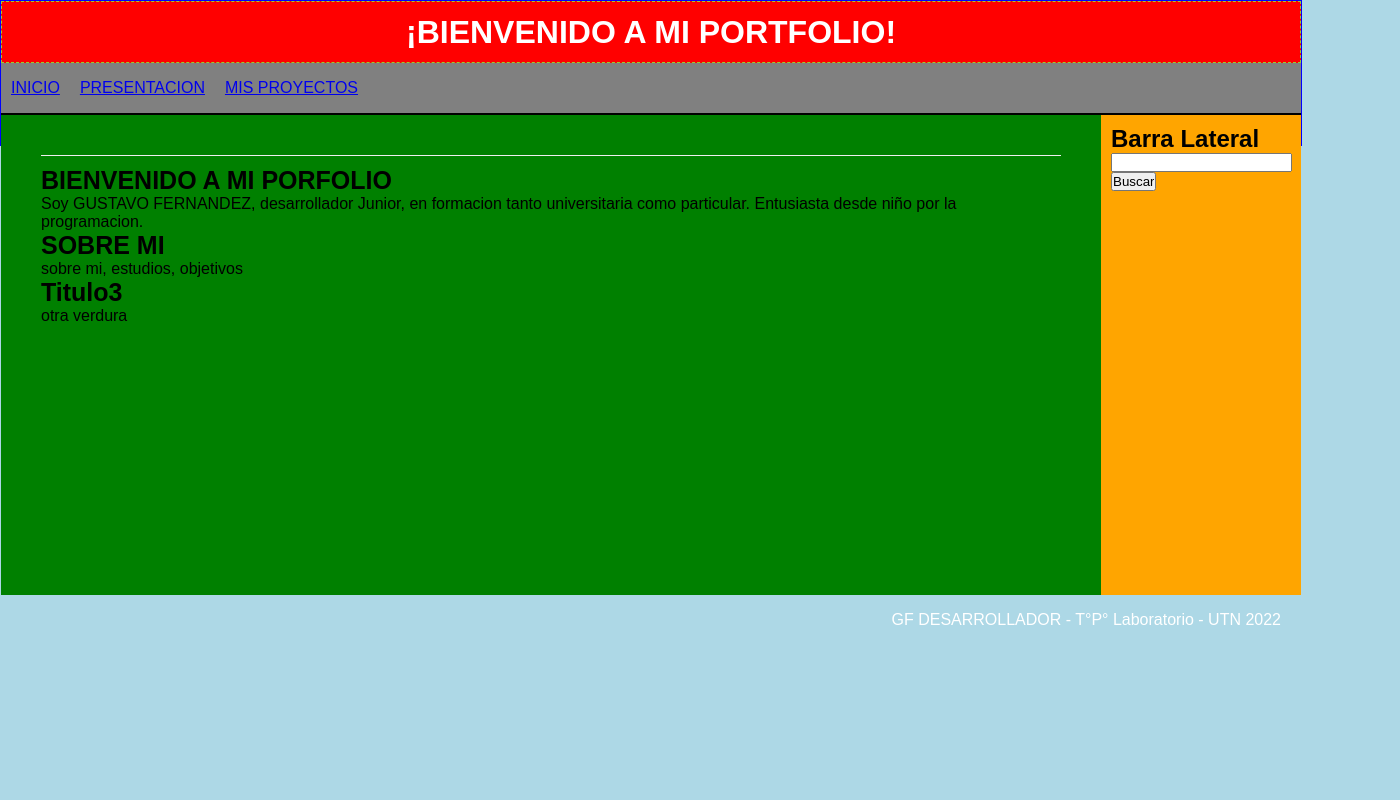
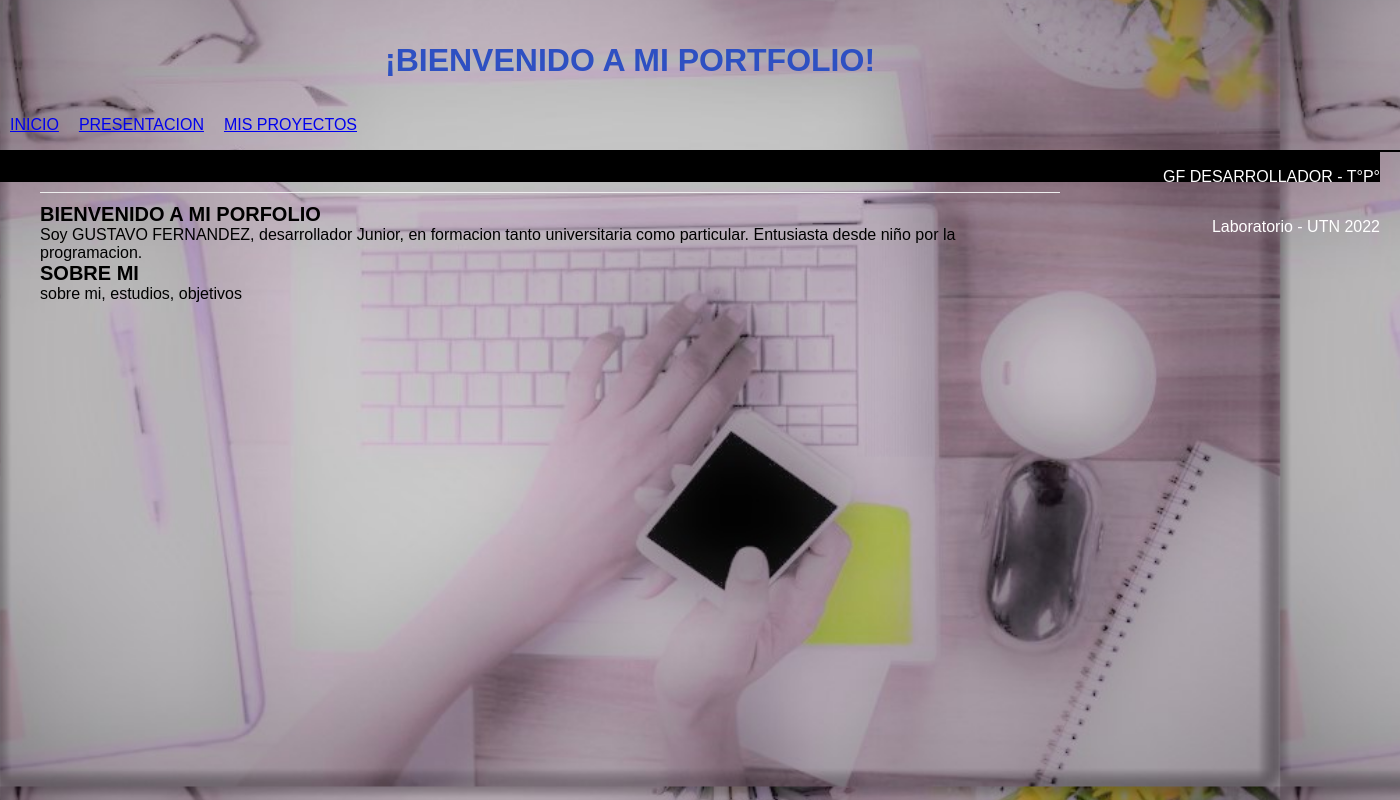
Before and after one commit to Gustavo-Ferna/Gustavo-Ferna.github.io, a plain HTML site: page index.html in a window 1280 px wide. Shown: the whole page, 1400 px wide, since content can reach past the window. Drawn offline with Linux system fonts and the light colour scheme.

Commit message:
Se agraga imagen de fondo, se acomoda el encabezado

```diff
--- a/estilos.css
+++ b/estilos.css
@@ -4,29 +4,27 @@
 }
 
 body{
-    background: lightblue;
+    background: url("imagen1.jpg");
+    background-size: cover;
+    background-position: center center;
+    height: 90vh;
     font-family:Arial, Helvetica, sans-serif
 }
 
 #contenedor{
-    width: 1300px;
+    width: 1400px;
     margin: 0pt auto;
-    border: 1px solid blue;
 }
 
 header{
-    background: red;
-    height: 60px;
-    width: calc(100%-4px);
+    height: 100px;
+    width: 90%;
     text-align: center;
-    line-height: 60px;
-    color: white;
-    border: 1px dashed yellowgreen;
-
+    line-height: 120px;
+    color: rgb(46, 80, 194);
 }
 
 nav{
-    background: gray;
     height: 50px;
     border-bottom: 2px solid black;
 }
@@ -46,7 +44,6 @@ nav ul li{
     float: left;
     width: 1020px;
     min-height: 400px;
-    background: green;
     padding: 40px;
 }
 
@@ -62,17 +59,8 @@ nav ul li{
     border-top: 1px solid #eee;
 }
 
-aside{
-    float: left;
-    width: 180px;
-    background: orange;
-    min-height: 460px;
-    padding: 10px;
-    padding-top: 20;
-}
-
 .articulo h2{
-    font-size: 25px;
+    font-size: 20px;
 }
 
 footer{
--- a/index.html
+++ b/index.html
@@ -40,19 +40,8 @@
                     <h2>SOBRE MI</h2>
                     <p>sobre mi, estudios, objetivos </p>
                 </article>
-                <article class="articulo">
-                    <h2>Titulo3</h2>
-                    <p>otra verdura</p>
-                </article>
+
             </section>
-
-            <aside>
-                <h2>Barra Lateral</h2>
-                <form>
-                    <input type="text">
-                    <input type="submit" value="Buscar" />
-                </form>
-            </aside>
 
             <footer>
                 GF DESARROLLADOR - T°P° Laboratorio - UTN 2022
```
Also changed, not shown: imagen1.jpg (added).
